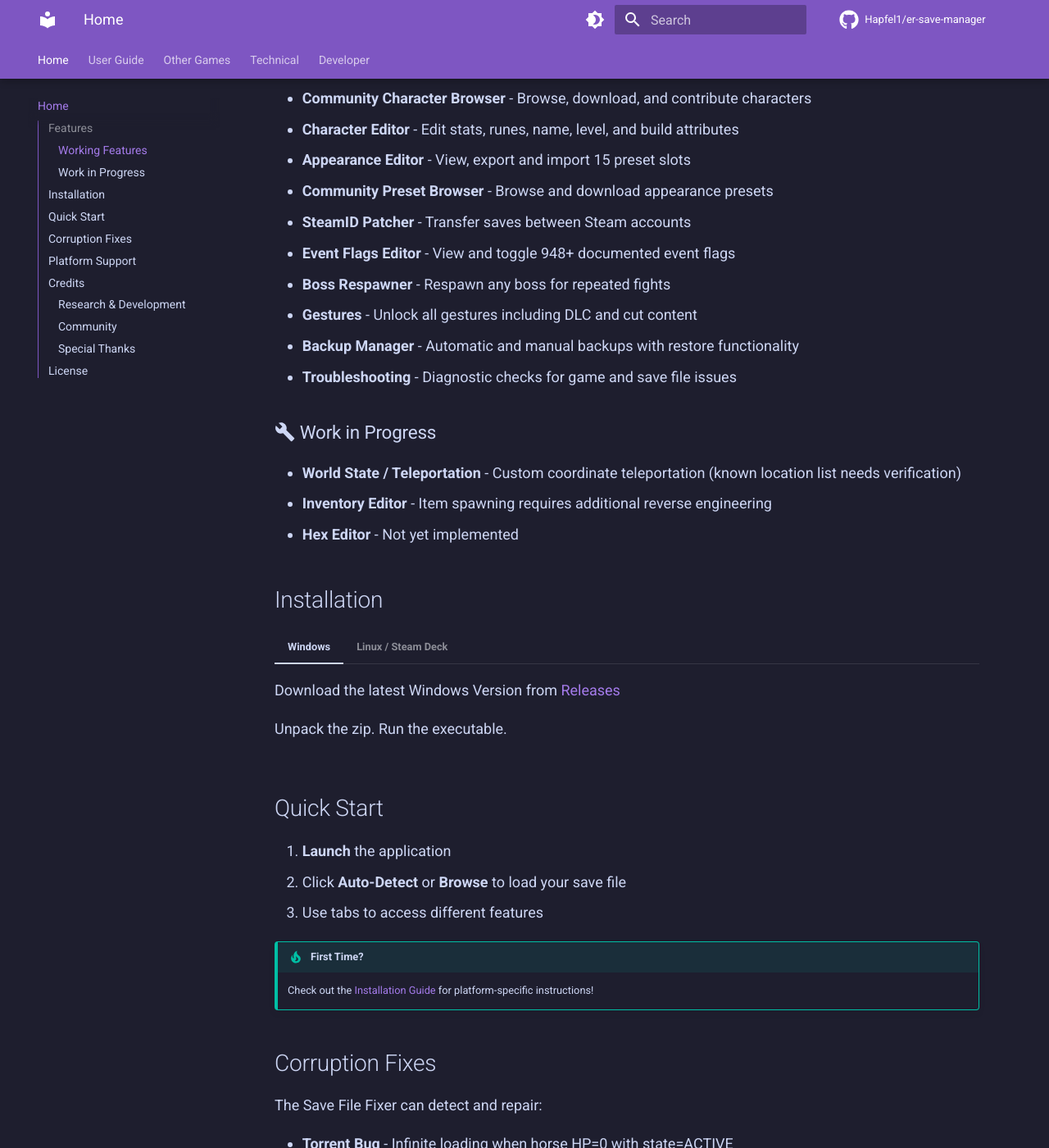
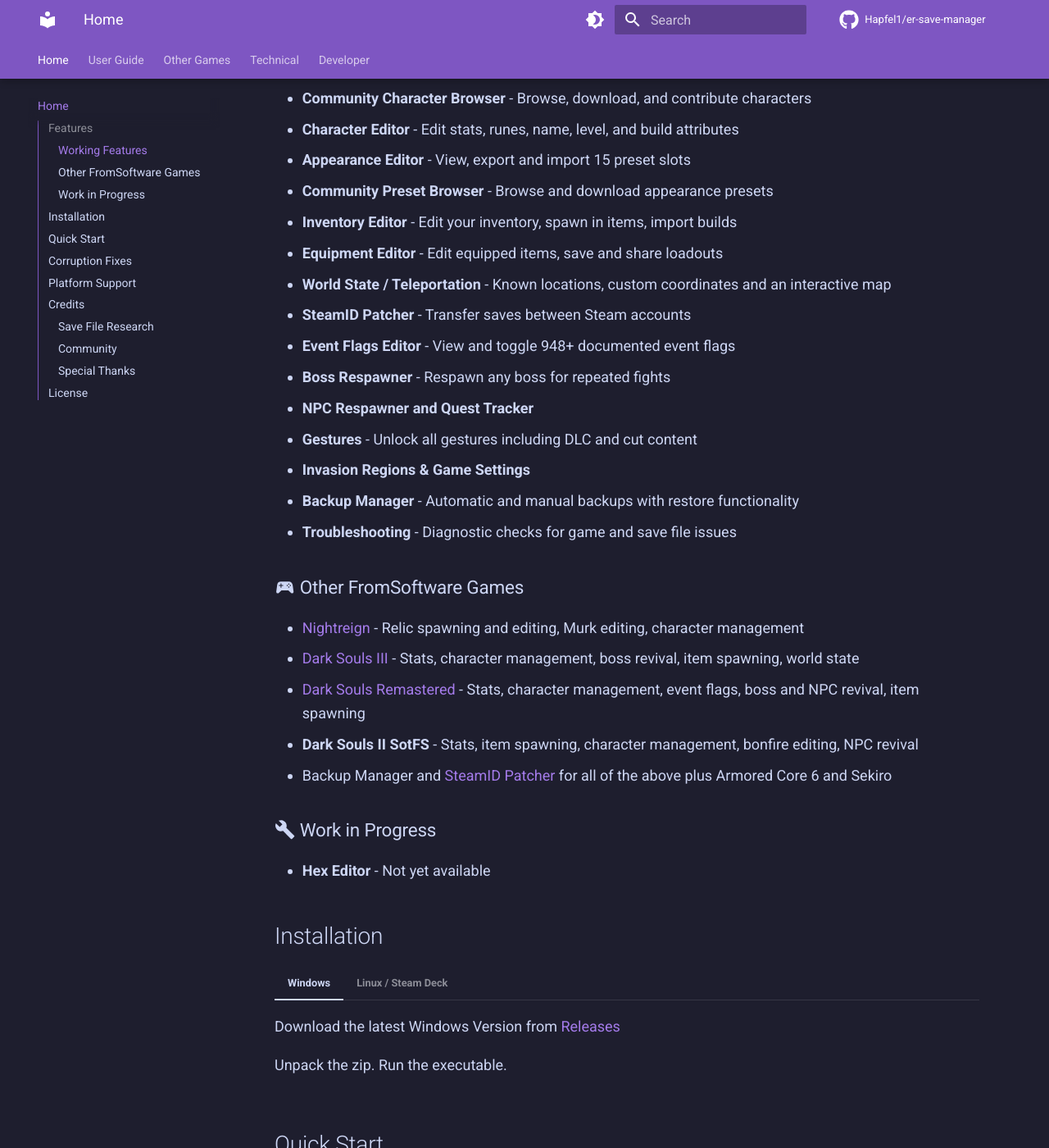
Before and after one commit to Hapfel1/er-save-manager, an MkDocs documentation site: the page built from docs/index.md, in a window 1280 px wide and 1400 px high, scrolled down 762 px. Shown: the whole window at 82% size. Built offline with MkDocs 1.6.1 and Material for MkDocs 9.7.7, drawn with Linux system fonts in a browser that asks for light colours; comment, search, counter and statistics services are not loaded; the version menu is left out; some of the changed text lies outside the part shown.

Commit message:
docs: complete credits and fix license and feature listings

```diff
--- a/docs/index.md
+++ b/docs/index.md
@@ -46,18 +46,29 @@
 - **Character Editor** - Edit stats, runes, name, level, and build attributes
 - **Appearance Editor** - View, export and import 15 preset slots
 - **Community Preset Browser** - Browse and download appearance presets
+- **Inventory Editor** - Edit your inventory, spawn in items, import builds
+- **Equipment Editor** - Edit equipped items, save and share loadouts
+- **World State / Teleportation** - Known locations, custom coordinates and an interactive map
 - **SteamID Patcher** - Transfer saves between Steam accounts
 - **Event Flags Editor** - View and toggle 948+ documented event flags
 - **Boss Respawner** - Respawn any boss for repeated fights
+- **NPC Respawner and Quest Tracker**
 - **Gestures** - Unlock all gestures including DLC and cut content
+- **Invasion Regions & Game Settings**
 - **Backup Manager** - Automatic and manual backups with restore functionality
 - **Troubleshooting** - Diagnostic checks for game and save file issues
 
+### :material-controller: Other FromSoftware Games
+
+- [Nightreign](user-guide/nightreign.md) - Relic spawning and editing, Murk editing, character management
+- [Dark Souls III](user-guide/dark-souls-3.md) - Stats, character management, boss revival, item spawning, world state
+- [Dark Souls Remastered](user-guide/dark-souls-remastered.md) - Stats, character management, event flags, boss and NPC revival, item spawning
+- **Dark Souls II SotFS** - Stats, item spawning, character management, bonfire editing, NPC revival
+- Backup Manager and [SteamID Patcher](user-guide/steamid-patcher.md) for all of the above plus Armored Core 6 and Sekiro
+
 ### :material-wrench: Work in Progress
 
-- **World State / Teleportation** - Custom coordinate teleportation (known location list needs verification)
-- **Inventory Editor** - Item spawning requires additional reverse engineering
-- **Hex Editor** - Not yet implemented
+- **Hex Editor** - Not yet available
 
 ## Installation
 
@@ -115,11 +126,19 @@ The Save File Fixer can detect and repair:
 
 ## Credits
 
-### Research & Development
+### Save File Research
 
-- [ER-Save-Lib](https://github.com/ClayAmore/ER-Save-Lib) - Rust implementation
-- [Umgak](https://github.com/Umgak) - Event Flag Manager tables
+- [ER-Save-Lib](https://github.com/ClayAmore/ER-Save-Lib) - Rust implementation and reverse engineering research
+- [Sayuri](https://github.com/Umgak) - Event Flag Manager tables from the [TGA Cheat Table](https://github.com/The-Grand-Archives/Elden-Ring-CT-TGA)
 - [?WikiName?](https://soulsmodding.com/doku.php?id=er-refmat:main) - Documentation
+- [SimpleSekiroSavegameHelper](https://github.com/uberhalit/SimpleSekiroSavegameHelper) - Sekiro SteamID offsets and constants
+- DS3 AES encryption key found by Atvaark, published in [DS3SaveUnpacker](https://github.com/tremwil/DS3SaveUnpacker) by tremwil
+- Nightreign AES encryption key: TKGP and EonaCat
+- [Dark-Souls-2-Save-Editor-PS4-PC](https://github.com/alfizari/Dark-Souls-2-Save-Editor-PS4-PC) - DS2 save format research and item ID lists
+- [souls_givifier](https://github.com/jtesta/souls_givifier) - DS2 AES encryption key and SteamID detection/patching
+- [Smithbox](https://github.com/vawser/Smithbox) - Param CSV exports, used to derive the DS2 param field layout
+- Elden Ring event flag, boss, gesture and summoning pool data from the Cheat Engine scripts by Dasaav and Umgak
+- Appearance import supports the Elden Bling Auto Sliders JSON format
 
 ### Community
 
@@ -129,7 +148,8 @@ The Save File Fixer can detect and repair:
 ### Special Thanks
 
 - [2Pz](https://github.com/2Pz) - Automated build/release workflow
+- [Sayuri](https://github.com/Umgak) - Save file research, item spawning validation and patience in answering questions
 
 ## License
 
-MIT License - see [LICENSE](https://github.com/Hapfel1/er-save-manager/blob/main/LICENSE)
+Source Available License - see [LICENSE](https://github.com/Hapfel1/er-save-manager/blob/main/LICENSE)
```
Also changed, not shown: README.md (+12 -7 lines), docs/developer/contributing.md (+1 -1 lines), 1 other file.
